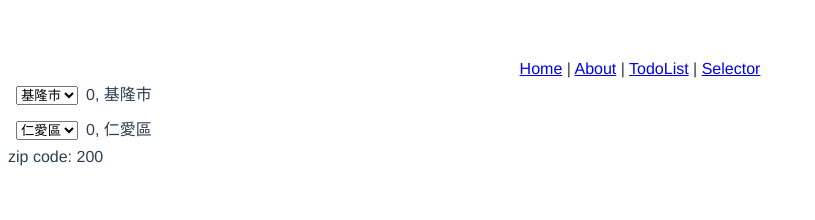
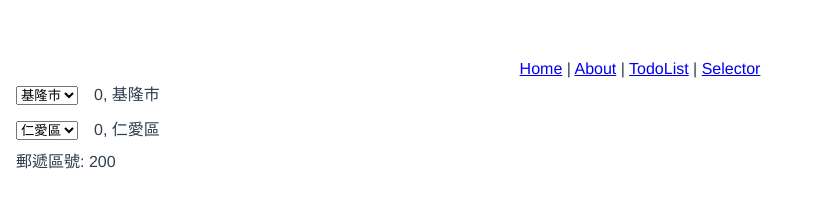
Before and after one commit to shuliu/vuecli-todolist, a Vue app: page /selector in a window 1280 px wide. Shown: the top 220 px of the page, without its empty margins (0-815 px from the left). Built offline with nearby package versions, Linux system fonts and the light colour scheme.

Commit message:
update style

```diff
--- a/src/views/Selector.vue
+++ b/src/views/Selector.vue
@@ -6,7 +6,7 @@
     <Selector v-bind:value="townIndex"
               v-bind:list="areas"
               v-on:selectIndex="getTownSelect($event)"></Selector>
-    <span class="zipCode">zip code: {{zipCode}}</span>
+    <span class="zip">{{zipCode}}</span>
   </div>
 </template>
 
@@ -110,18 +110,11 @@ select {
 
 span {
   padding-right: 8px;
-}
-
-span.city::before {
-  content: '縣市:';
-}
-
-span.town::before {
-  content: '鄉鎮:';
+  margin: 8px;
 }
 
 span.zip::before {
-  content: '郵遞區號:';
+  content: '郵遞區號: ';
 }
 
 </style>
```
